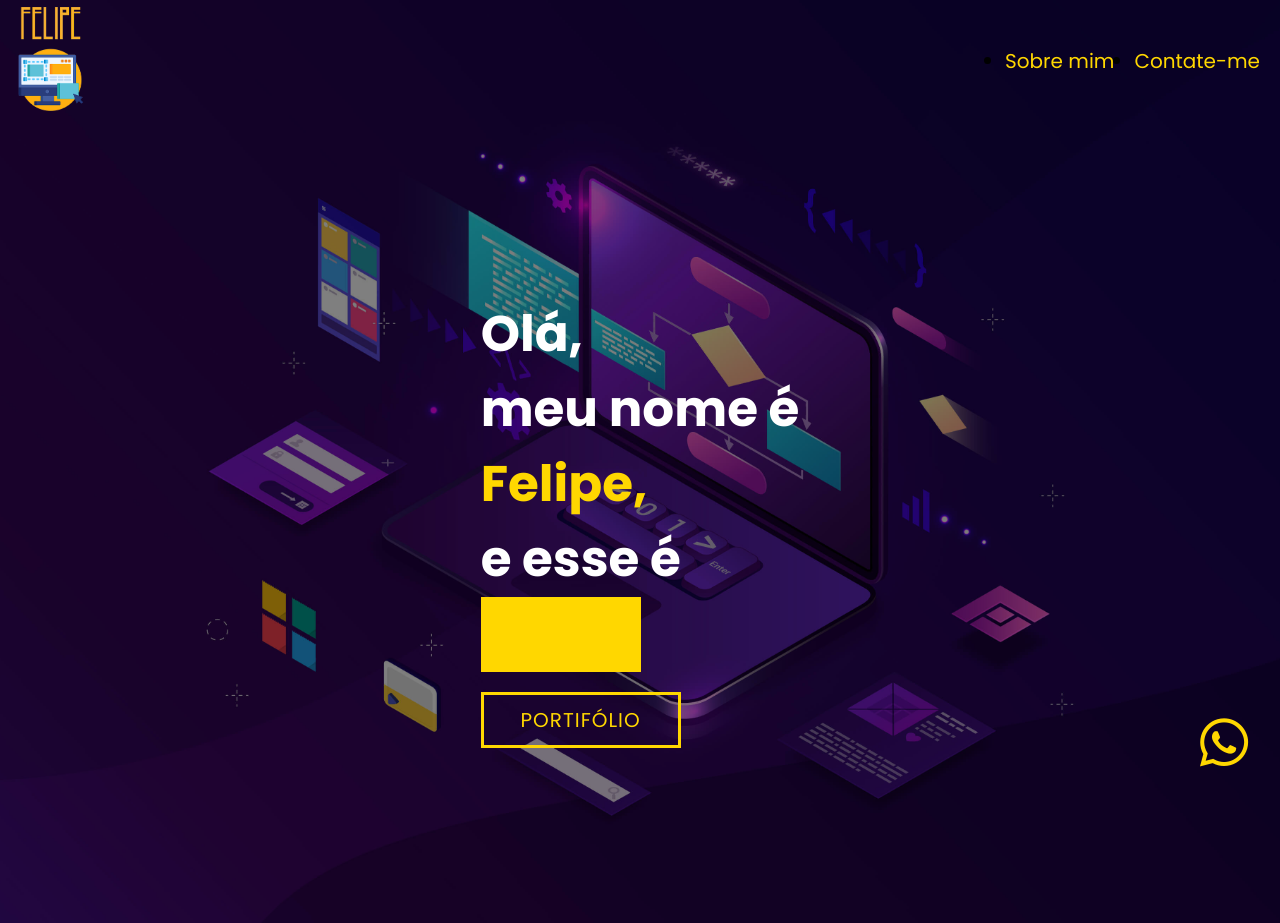
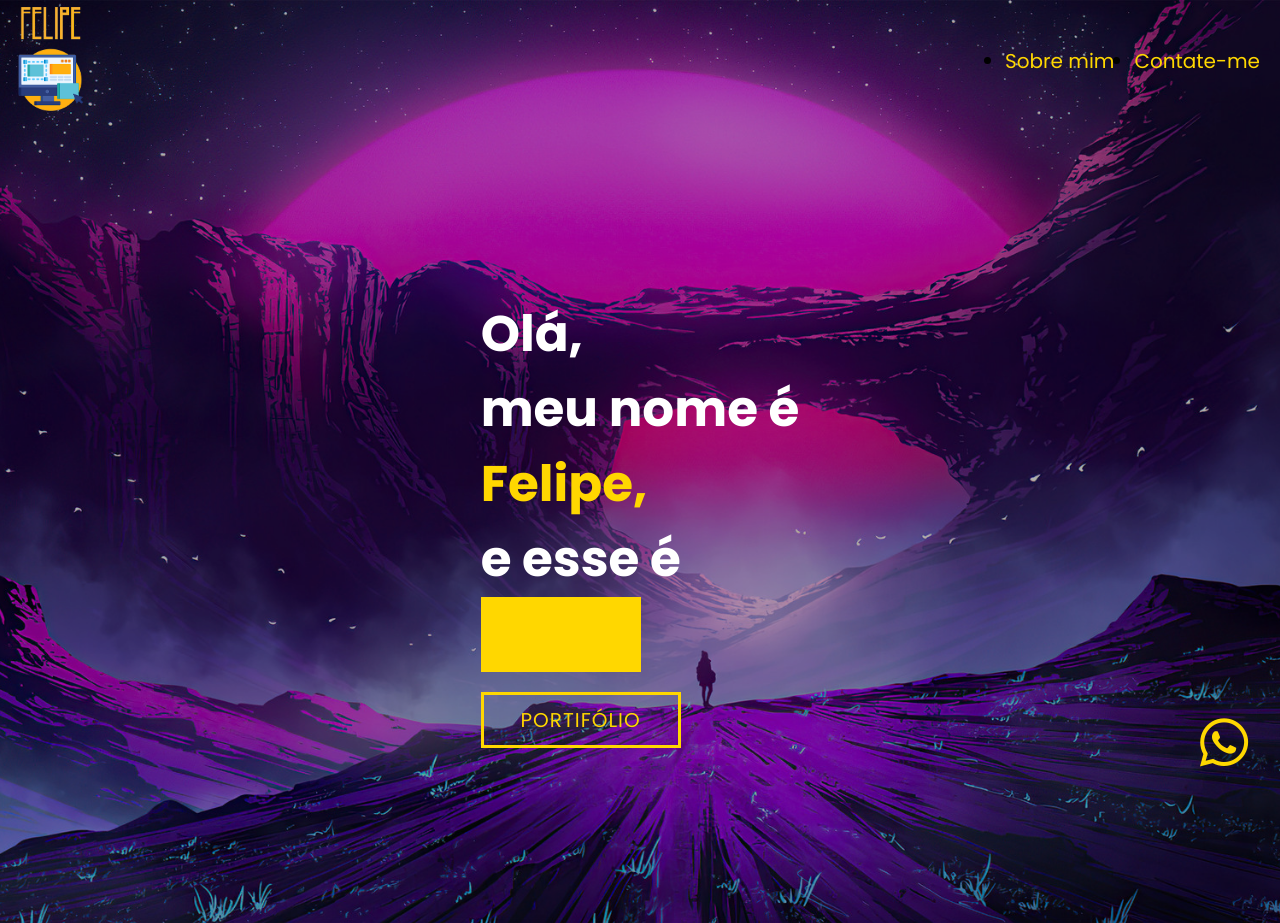
Before and after one commit to FelpFS1/Portfolio, a plain HTML site: page index.html in a window 1280 px wide. Shown: the top 923 px of the page. Drawn offline with Linux system fonts and the light colour scheme.

Commit message:
Troca de background

```diff
--- a/style.css
+++ b/style.css
@@ -33,7 +33,7 @@ p {
 /* Seção de apresentação */
 
 #presentation {
-    background-image: url(assets/background.jpeg);
+    background-image: url(assets/background.jpg);
     background-size: cover;
     background-position: top center;
     position: relative;
@@ -48,7 +48,7 @@ p {
     height: 100%;
     width: 100%;
     background-color: black;
-    opacity: 0.5;
+    opacity: 0.3;
     z-index: -1;
 }
 
```
Also changed, not shown: assets/background.jpeg (deleted), assets/background.jpg (added).
